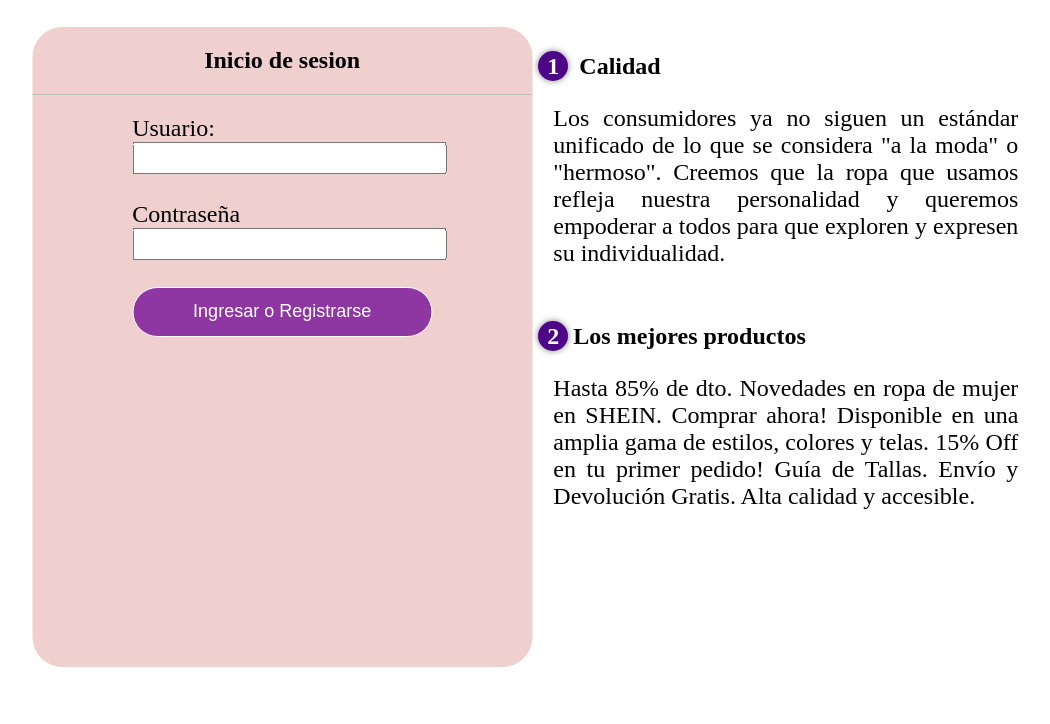
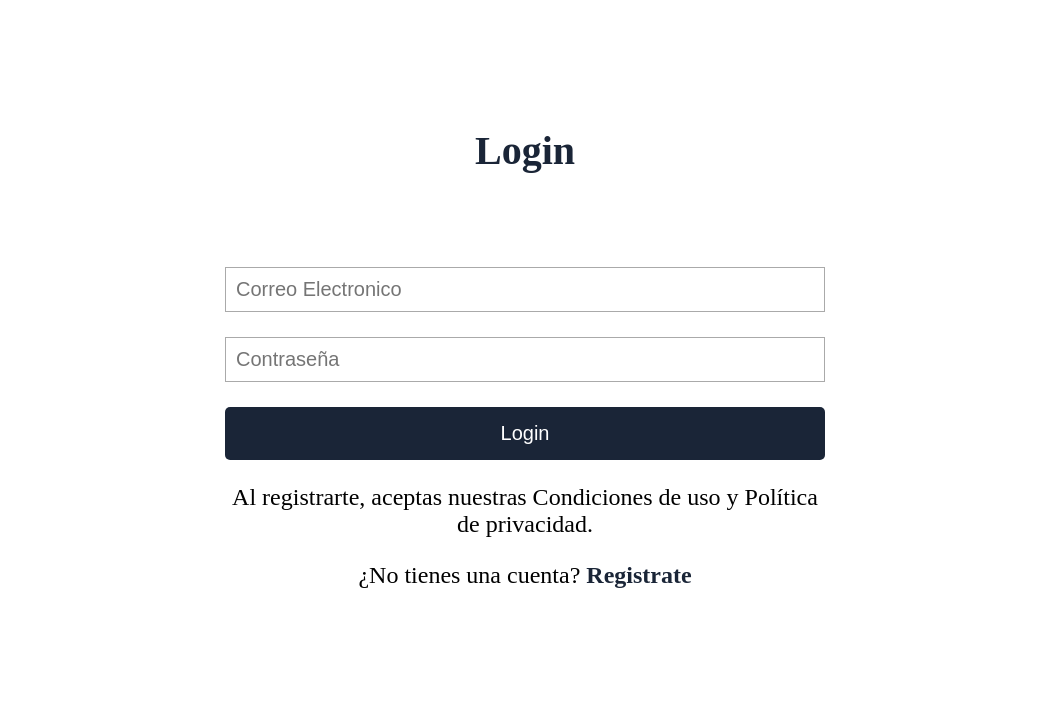
Before and after one commit to AnaLR19/Actividad, a plain HTML site: page index.html in a window 1280 px wide. Shown: the part 782-1506 px from the top of the page, without its empty margins (115-1165 px from the left). Drawn offline with Linux system fonts and the light colour scheme.

Commit message:
Diseño de pagina

```diff
--- a/css/estilos.css
+++ b/css/estilos.css
@@ -9,20 +9,87 @@ body {
     font-family: 'open sans';
 }
 
+body {
+    font-family: Arial, Helvetica, sans-serif;
+    margin: auto;
+    background-size: cover;
+    background-attachment: fixed;
+}
+* {
+    box-sizing: border-box;
+}
+.contenedor{
+    width: 100%;
+    padding: 15px;
+}
+
+
+ h1{
+    text-align: center;
+    color: #1a2537;
+    font-size: 40px;
+}
+input[type="text"],
+input[type="password"]{
+    font-size: 20px;
+    width: 100%;
+    padding: 10px;
+    border: none;
+}
+.input-contenedor{
+    margin-bottom: 25px;
+    border: 1px solid #aaa;
+}
+
+.button{
+    border: none;
+    width: 100%;
+    color: white;
+    font-size: 20px;
+    background:  #1a2537;
+    padding: 15px 20px;
+    border-radius: 5px;
+    cursor: pointer;
+}
+.button:hover{
+    background: cadetblue;
+}
+p{
+    text-align: center;
+}
+.link{
+    text-decoration: none;
+      color: #1a2537;
+    font-weight: 600;
+}
+.link:hover{
+     color: cadetblue;
+}
+@media(min-width:768px)
+{
+    .formulario{
+        text-align: right;
+        margin: auto;
+        width: 600px;
+        margin-top: 100px;
+        border-radius: 30%;
+    }
+}
+
 .contenedor {
     padding: 60px 0;
     width: 90%;
+    width: 100%;
     max-width: 1000px;
     margin: auto;
     overflow: hidden;
 }
 
-.titulo {
-
+ .titulo {
     color: #8e37a3;
     font-size: 60px;
     text-align: center;
-    margin-bottom: 60px;
+    margin-bottom: -30px;
 }
 
 /* Header */
@@ -46,8 +113,7 @@ nav{
     padding: 30px 50px 0 0;
 }
 
-nav > a{
-
+ nav > a{
     color:rgb(250, 245, 245);
     font-weight: 800;
     text-decoration: none;
@@ -100,7 +166,7 @@ main .sobre-nosotros{
 }
 
 .sobre-nosotros .contenido-textos{
-    width: 48%;
+    width: 90%;
 }
 
 .contenido-textos h3{
@@ -112,7 +178,7 @@ main .sobre-nosotros{
     color: #fff;
     border-radius: 50%;
     display: inline-block;
-    text-align: center;
+    text-align: right;
     width: 30px;
     height: 30px;
     padding: 2px;
@@ -123,7 +189,7 @@ main .sobre-nosotros{
 .contenido-textos p{
     padding: 0px 0px 30px 15px;
     font-weight: 300;
-    text-align: justify;
+    text-align: center;
 }
  body{
      margin: 0px;
@@ -141,94 +207,7 @@ main .sobre-nosotros{
     border: none;
     background: none;
     outline: none;
-}
-
- .formulario{
-     position: left;
-     top: 50%;
-     left: 50%;
-     transform: translate( 0.1%, -0%);
-     width: 500px;
-     height: 80vh;
-     background: rgb(240, 207, 207);
-     border-radius: 30px;
-     }
-.formulario h1{
-    text-align: center;
-    padding: 0 0 20px 0;
-    border-bottom: 1px solid silver;
-}
-.formulario form{
-    padding: 0% 20%;
-    box-sizing: border-box;
-}
-
-form .username{
-position: relative;
-border-bottom: 2px solid #adadad;
-margin: 35px 0;
-}
-
-
-.username label{
-    position: absolute;
-    top: 120%;
-    left: 5px;
-    color: #f0e3ec;
-    transform: translateY( -210%);
-    font-size: 20px;
-    pointer-events: none;
-    transition: 5s;
-}
-
-.username span::before{
-    content: '';
-    position: absolute;
-    top: 40px;
-    left: 0;
-    width: 100%;
-    height: 2px;
-    background-color: #af82a2;
-}
-
-.username input:focus ~ span::before,
-.username input:focus ~ span::before{
-    top: -5px;
-    color: #af20d3;
-}
-
-input[type="submit"]{
-    width: 100%;
-    height: 50px;
-    border: 1px solid;
-    background: #8e37a3;
-    border-radius: 25px;
-    font-size: 18px;
-    color: white;
-    cursor: pointer;
-    outline: none;
-}
-
-input[type="submit"]:hover{
-transition: .5s;
-}
-
- .Registrarme {
-    margin: 30px 0;
-    text-align: center;
-    font-size: 16px;
-    color:black;
-}
-  .Registrarme a{
-
-      color: blue;
-      text-decoration: none;
-  }
-  .Registrarme a:hover{
-     text-decoration: underline;
-  }
-
-
+ }
 /* Galeria */
 body{
     margin: 0;
@@ -265,7 +244,7 @@ footer{
     overflow: hidden;
 }
 
-.contenedor-footer{
+ .contenedor-footer{
     display: flex;
     width: 90%;
     justify-content: space-evenly;
@@ -286,4 +265,4 @@ footer{
         color: #ccc;
         border-bottom: 1px solid #f2f2f2;
         padding-bottom: 20px;
-    }
+    }/*
--- a/index.html
+++ b/index.html
@@ -16,26 +16,36 @@
 
     </header>
     <main>
-        <section class="contenedor sobre-nosotros">
+            <section class="contenedor sobre nosotros">
             <h2 class="titulo">Vista Principal</h2>
 
-            <div class="contenedor-sobre-nosotros">
-                <div class="formulario">
-                <h1> Inicio de sesion</h1>
 
-                    <form action="entrar.html" method="post">
-                        <label> Usuario: </label>
-                        <input name="Usuario" type="text" required="">
-                        <br>
-                        <br>
-                        <label>Contraseña</label>
-                        <input name="pw" type="password" required="">
+            <div class="contenedor sobre nosotros">
+        <form class="formulario">
 
-                        <br>
-                        <br>
-                        <input type="submit" value="Ingresar o Registrarse">
-                </form>
+            <h1>Login</h1>
+             <div class="contenedor">
+                 <div class="input-contenedor">
+                 <i class="fas fa-envelope icon"></i>
+                 <input type="text" placeholder="Correo Electronico">
+
+                 </div>
+
+                 <div class="input-contenedor">
+                <i class="fas fa-key icon"></i>
+                 <input type="password" placeholder="Contraseña">
+
+                 </div>
+                 <input type="submit" value="Login" class="button">
+                 <p>Al registrarte, aceptas nuestras Condiciones de uso y Política de privacidad.</p>
+                 <p>¿No tienes una cuenta? <a class="link" href="registrarse.html">Registrate </a></p>
+
+
+
+              </form>
             </div>
+            </section>
+
 
                 <div class="contenido-textos">
                     <h3><span>1</span> Calidad </h3>
@@ -46,7 +56,10 @@
                     <p>Hasta 85% de dto. Novedades en ropa de mujer en SHEIN.
                     Comprar ahora! Disponible en una amplia gama de estilos, colores y telas. 15% Off en tu primer pedido!
                      Guía de Tallas. Envío y Devolución Gratis. Alta calidad y accesible.</p>
-                </section>
+
+
+
+
                 <section class="VistadePrendas">
                  <div class="contenedor"></div>
                  <h2 class="titulo">Vista de Prendas</h2>
```
Also changed, not shown: registrarse.html (added, +43 -0 lines), entrar.html (deleted), img/imagen.jpg (renamed from img/17.jpg).
